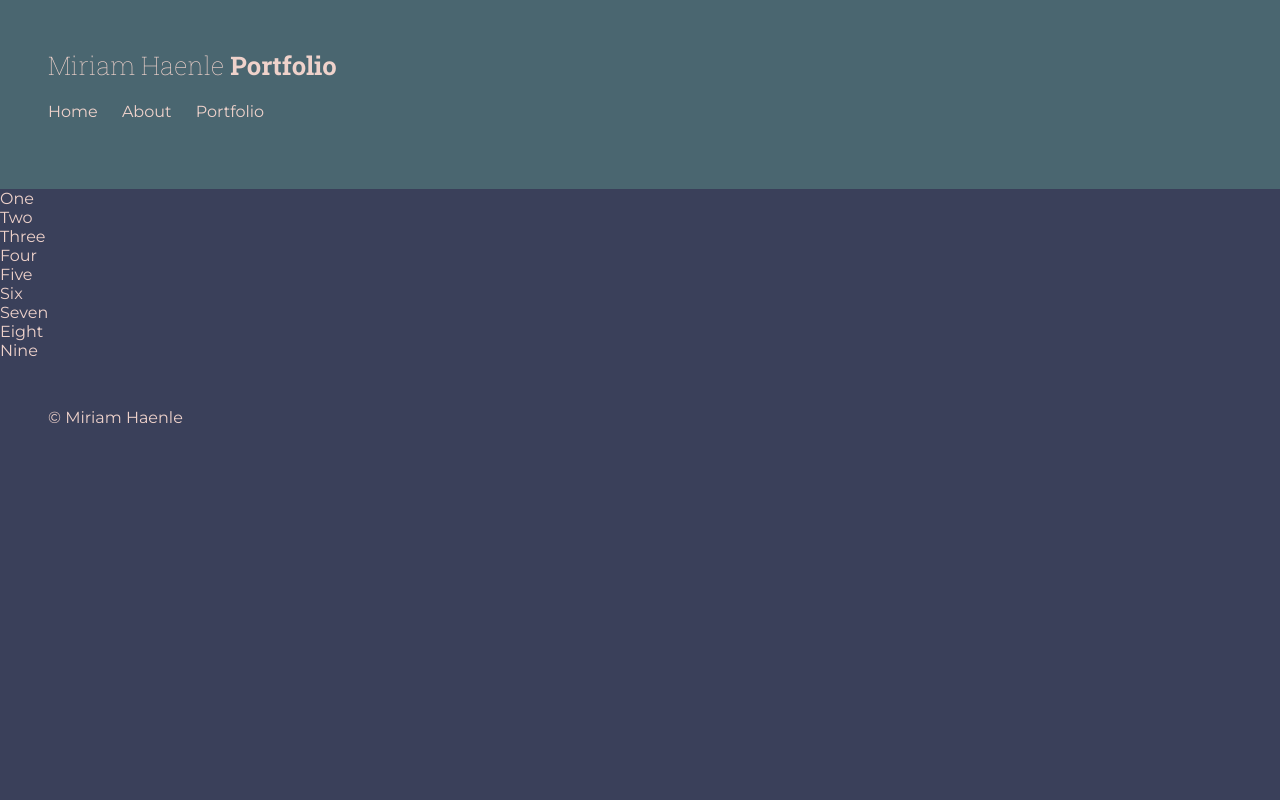
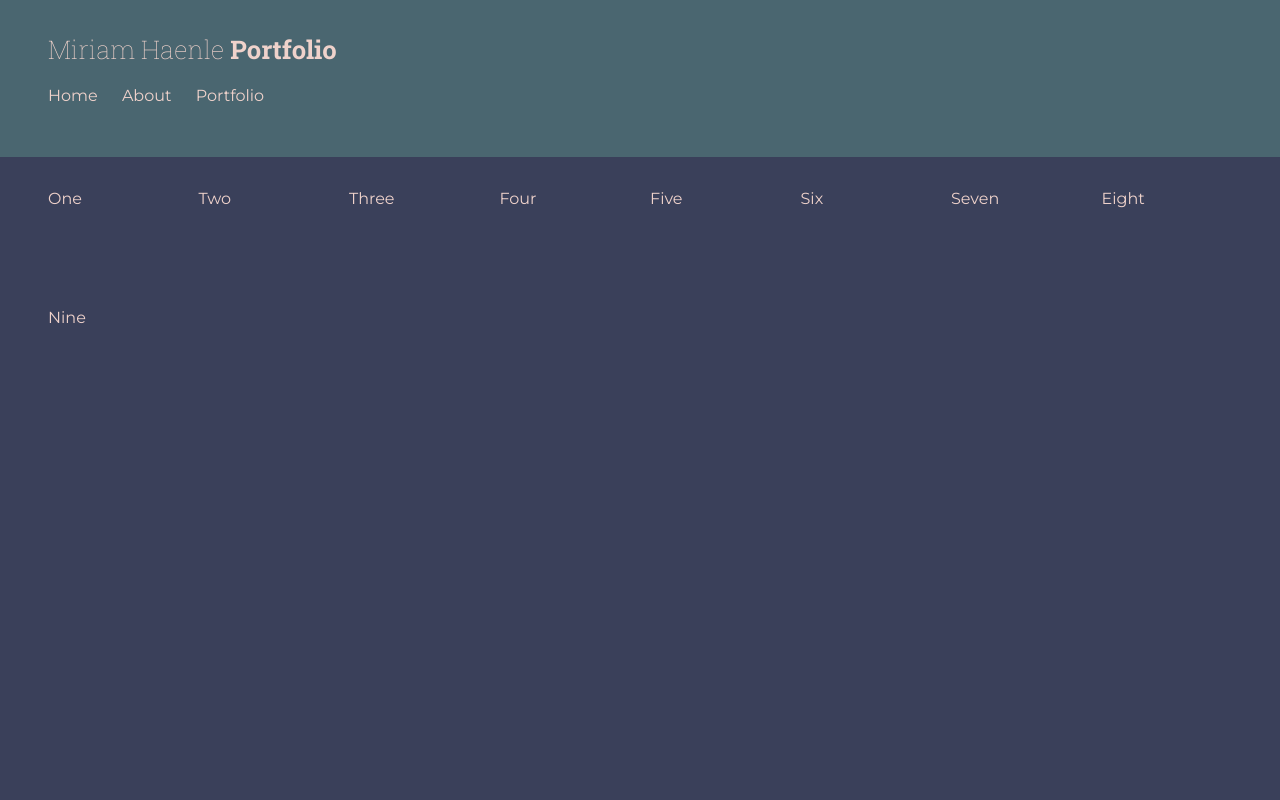
Before and after one commit to schulztobi/grid-portfolio, a plain HTML site: page src/index.html in a window 1280 px wide. Shown: the top 800 px of the page. Drawn offline with Linux system fonts and the light colour scheme.

Commit message:
Define basic grid

```diff
--- a/src/index.html
+++ b/src/index.html
@@ -20,7 +20,7 @@
       </nav>
     </header>
     <main>
-      <section>
+      <section class="main-grid">
         <div>One</div>
         <div>Two</div>
         <div>Three</div>
--- a/src/styles.css
+++ b/src/styles.css
@@ -20,7 +20,7 @@ h6 {
 
 header {
   background: #4a6670;
-  padding: 3rem;
+  padding: 2rem 3rem;
 }
 
 a {
@@ -37,7 +37,9 @@ nav {
 footer {
   padding: 3rem;
 }
-
+main {
+  height: 100vh;
+}
 .logo {
   font-family: 'Roboto Slab', serif;
   font-size: 1.6rem;
@@ -47,3 +49,12 @@ footer {
 .logo > span {
   font-weight: 700;
 }
+
+.main-grid {
+  display: grid;
+  grid-template-columns: repeat(8, 1fr);
+  grid-template-rows: repeat(5, 1fr);
+  grid-gap: 20px;
+  padding: 2rem 3rem;
+  height: 80%;
+}
```
